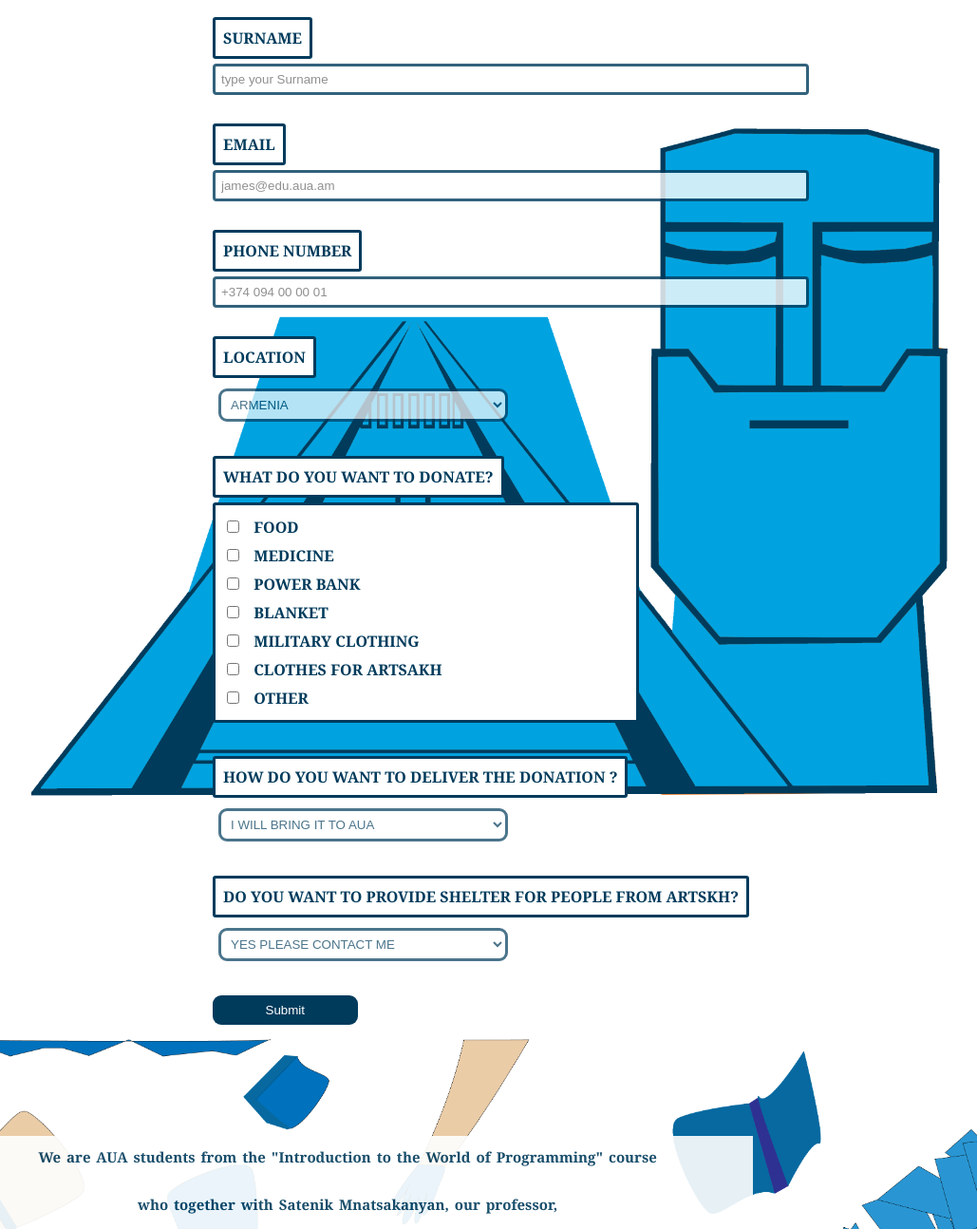
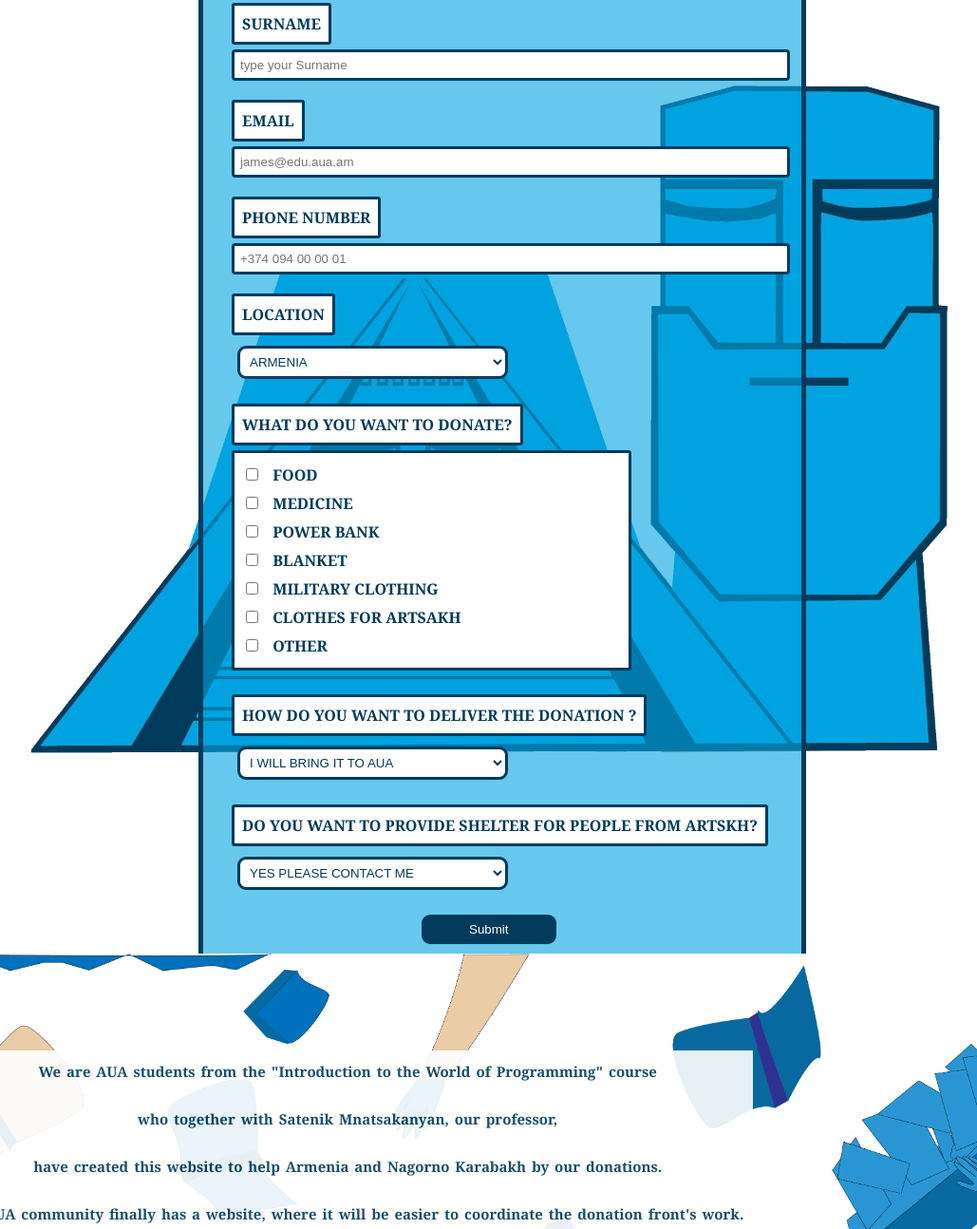
Before and after one commit to auagvar/tlb, a plain HTML site: page index.html in a window 1280 px wide. Shown: the part 558-1852 px from the top of the page at 95% size, without its empty margins (111-1140 px from the left). Drawn offline with Linux system fonts and the light colour scheme.

Commit message:
Change in design - form.group

```diff
--- a/css/styledon.css
+++ b/css/styledon.css
@@ -85,12 +85,16 @@ body{
 
 }
 .form-group {
+	background-color:rgba(0,163,224, 0.6);
 	font-family:Georgia, Times, serif;
 	font-weight:bold;
-	padding:15px;
+	padding:10px 30px;
+
 	margin-right:25%;
 	margin-left:25%;
 	background-position:center;
+	border-left:5px solid #003b5c;
+	border-right:5px solid #003b5c;
 
 }
 
@@ -108,21 +112,17 @@ body{
 	margin-bottom:5px;
 }
 
-
 .centralbox .checkboxDonations label {
 	background-color:rgba(255,255,255,0.8);
 	border-width:0;
 	display: inline;
 	line-height:30px;
-
-
 }
 
 .centralbox input[type="text"]{
 	padding:6px;
 	width:100%;
 	border-radius:4px;
-	opacity:0.8;
 	border:3px solid #003b5c;
 
 }
@@ -134,14 +134,13 @@ body{
 	background:#003b5c;
     background-blend-mode:hue;
     color:white;
-    text-align:center;
+    margin-left:35%;
 }
 .centralbox input[type="email"]{
 	padding:6px;
 	width:100%;
 	border-radius:4px;
 	border:none;
-	opacity:0.8;
 	border:3px solid #003b5c;
 
 }
@@ -149,7 +148,6 @@ body{
 	padding:6px 6px;
 	margin:6px 6px;
 	width:50%;
-	opacity:0.7;
 	border-radius:9px;
 	border:none;
 	background:#fff;
```
Also changed, not shown: 1 other file.
